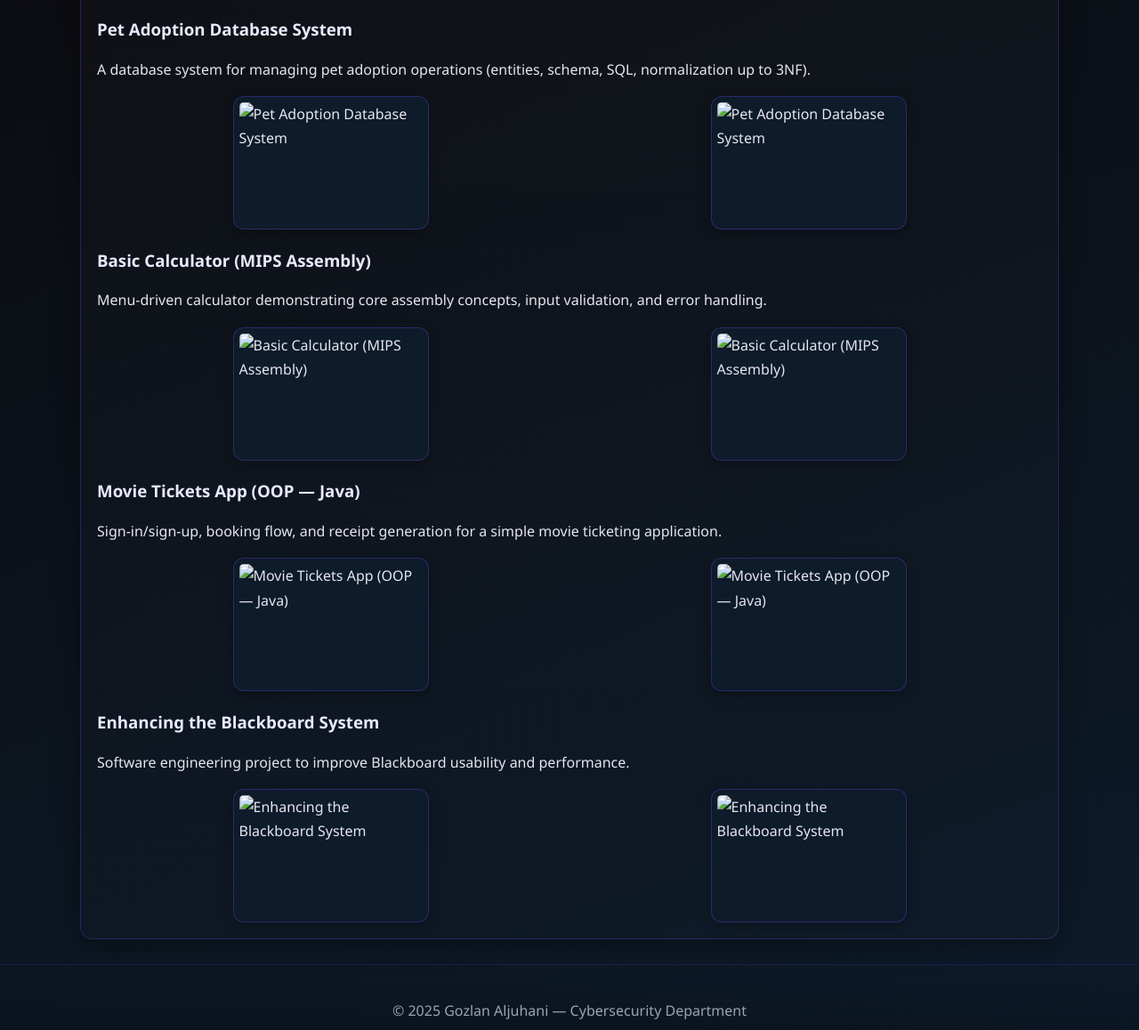
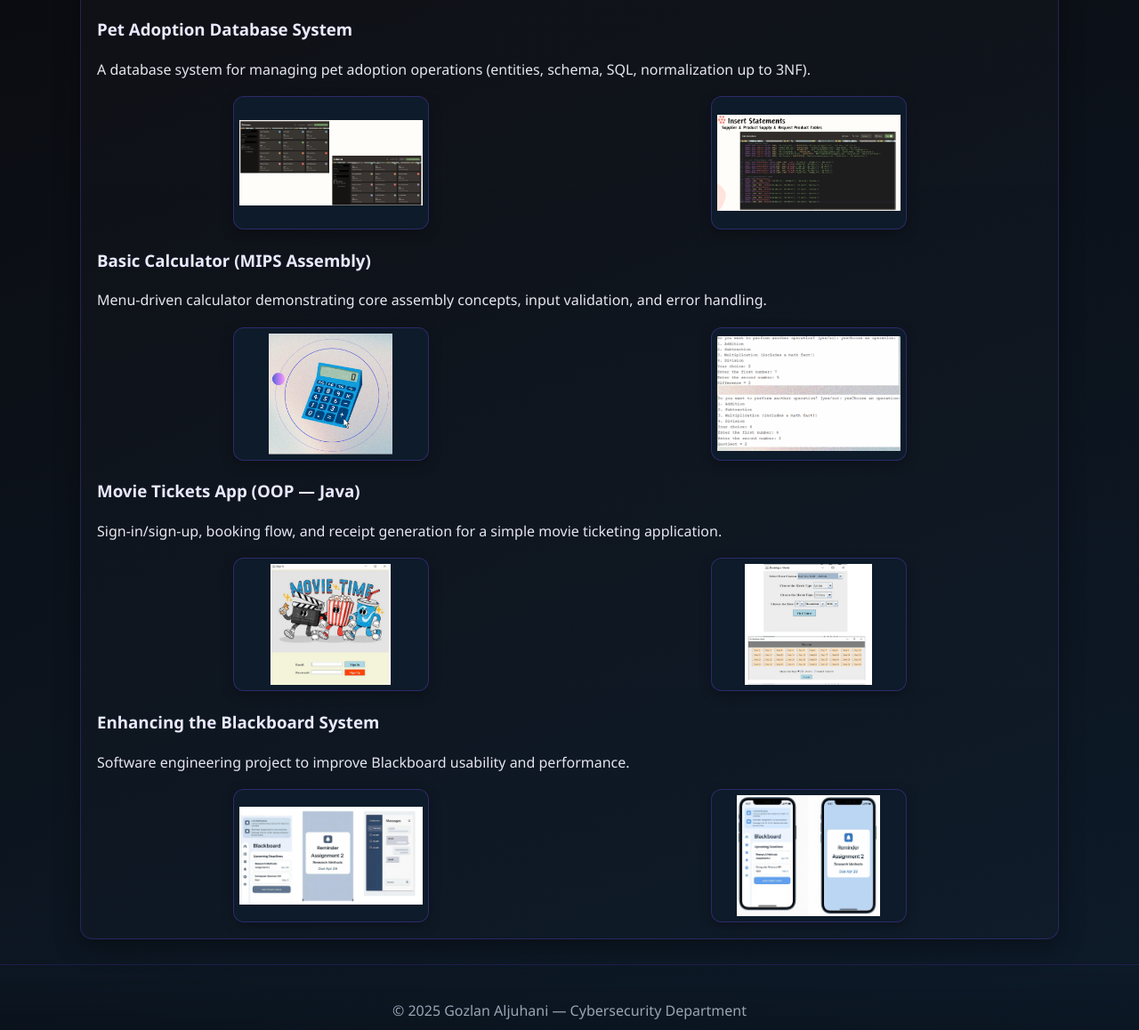
Before and after one commit to Gozlan12/Gozlan12.github.io, a plain HTML site: page projects.html in a window 1280 px wide. Shown: the part 142-1300 px from the top of the page at 89% size. Drawn offline with Linux system fonts and the light colour scheme.

Commit message:
Update projects.html

```diff
--- a/projects.html
+++ b/projects.html
@@ -29,8 +29,8 @@
         <h3>Pet Adoption Database System</h3>
         <p>A database system for managing pet adoption operations (entities, schema, SQL, normalization up to 3NF).</p>
         <div class="project-images">
-          <img src="image/p4.png" alt="Pet Adoption Database System" loading="lazy">
-          <img src="image/p4-1.png" alt="Pet Adoption Database System" loading="lazy">
+          <img src="p4.png" alt="Pet Adoption Database System" loading="lazy">
+          <img src="p4-1.png" alt="Pet Adoption Database System" loading="lazy">
         </div>
       </article>
 
@@ -38,8 +38,8 @@
         <h3>Basic Calculator (MIPS Assembly)</h3>
         <p>Menu-driven calculator demonstrating core assembly concepts, input validation, and error handling.</p>
         <div class="project-images">
-          <img src="image/p3.png" alt="Basic Calculator (MIPS Assembly)" loading="lazy">
-          <img src="image/p3-1.png" alt="Basic Calculator (MIPS Assembly)" loading="lazy">
+          <img src="p3.png" alt="Basic Calculator (MIPS Assembly)" loading="lazy">
+          <img src="p3-1.png" alt="Basic Calculator (MIPS Assembly)" loading="lazy">
         </div>
       </article>
 
@@ -47,8 +47,8 @@
         <h3>Movie Tickets App (OOP — Java)</h3>
         <p>Sign-in/sign-up, booking flow, and receipt generation for a simple movie ticketing application.</p>
         <div class="project-images">
-          <img src="image/p2.jpg" alt="Movie Tickets App (OOP — Java)" loading="lazy">
-          <img src="image/p2-2.jpg" alt="Movie Tickets App (OOP — Java)" loading="lazy">
+          <img src="p2.jpg" alt="Movie Tickets App (OOP — Java)" loading="lazy">
+          <img src="p2-2.jpg" alt="Movie Tickets App (OOP — Java)" loading="lazy">
         </div>
       </article>
 
@@ -56,8 +56,8 @@
         <h3>Enhancing the Blackboard System</h3>
         <p>Software engineering project to improve Blackboard usability and performance.</p>
         <div class="project-images">
-          <img src="image/p1.png" alt="Enhancing the Blackboard System" loading="lazy">
-          <img src="image/p1-1.png" alt="Enhancing the Blackboard System" loading="lazy">
+          <img src="p1.png" alt="Enhancing the Blackboard System" loading="lazy">
+          <img src="p1-1.png" alt="Enhancing the Blackboard System" loading="lazy">
         </div>
       </article>
     </section>
```
